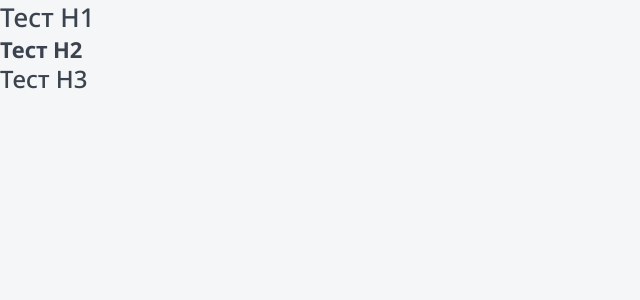
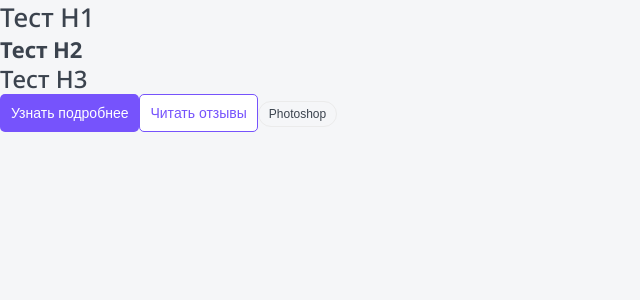
Before and after one commit to ZizzX/nextjs-pages, a Next.js app: page / in a window 1280 px wide. Shown: the top 300 px of the page, without its empty margins (0-640 px from the left). Built offline with nearby package versions, Linux system fonts and the light colour scheme.

Commit message:
Добавил компоненты Кнопка и параграф

```diff
--- /dev/null
+++ b/src/components/Button/Button.module.css
@@ -0,0 +1,48 @@
+.button {
+    cursor: pointer;
+
+    padding: 10px;
+
+    font-size: 14px;
+    font-weight: 400;
+    text-align: center;
+
+    border: 1px solid transparent;
+    border-radius: 5px;
+
+    transition: var(--transition);
+}
+
+.primary {
+    color: var(--white);
+    background: var(--primary);
+}
+
+.primary:hover {
+    background: #473289;
+}
+
+.ghost {
+    color: var(--primary);
+    background: var(--white);
+    border: 1px solid var(--primary);
+}
+
+.ghost:hover {
+    color: var(--white);
+    background: var(--primary);
+}
+
+.tag {
+    padding: 5px 10px;
+
+    font-size: 12px;
+    font-weight: 500;
+
+    border: 1px solid var(--light-grey);
+    border-radius: 20px;
+}
+
+.tag:hover {
+    border: 1px solid var(--primary);
+}
--- /dev/null
+++ b/src/components/Button/Button.props.ts
@@ -0,0 +1,6 @@
+import { DetailedHTMLProps, HTMLAttributes, ReactNode } from "react";
+
+export interface ButtonProps extends DetailedHTMLProps<HTMLAttributes<HTMLButtonElement>, HTMLButtonElement> {
+    variant?: 'primary' | 'ghost' | 'tag';
+    children: ReactNode;
+}
--- /dev/null
+++ b/src/components/Button/Button.tsx
@@ -0,0 +1,18 @@
+import React from 'react';
+import classnames from 'classnames';
+import cls from './Button.module.css';
+import { ButtonProps } from "./Button.props";
+
+export const Button = (props: ButtonProps): React.JSX.Element => {
+  const { children, className, variant = 'primary' } = props;
+
+  return (
+    <button className={classnames(cls.button, className, {
+        [cls.primary]: variant === 'primary',
+        [cls.ghost]: variant === 'ghost',
+        [cls.tag]: variant === 'tag',
+    })}>
+      {children}
+    </button>
+  );
+};
--- /dev/null
+++ b/src/components/P/P.module.css
@@ -0,0 +1,20 @@
+.p {
+    font-size: 26px;
+    line-height: 35px;
+    color: var(--text);
+}
+
+.s {
+    font-size: 14px;
+    line-height: 24px;
+}
+
+.m {
+    font-size: 16px;
+    line-height: 24px;
+}
+
+.l {
+    font-size: 18px;
+    line-height: 29px;
+}
--- /dev/null
+++ b/src/components/P/P.props.ts
@@ -0,0 +1,6 @@
+import { DetailedHTMLProps, HTMLAttributes, ReactNode } from "react";
+
+export interface PProps extends DetailedHTMLProps<HTMLAttributes<HTMLParagraphElement>, HTMLParagraphElement> {
+    children: ReactNode;
+    size?: 's' | 'm' | 'l';
+}
--- a/src/components/index.ts
+++ b/src/components/index.ts
@@ -1 +1,2 @@
 export * from './Htag/Htag';
+export * from './Button/Button';
--- a/src/pages/index.tsx
+++ b/src/pages/index.tsx
@@ -1,6 +1,6 @@
 import Head from "next/head";
 import React from "react";
-import { Htag } from "@/components";
+import { Button, Htag } from "@/components";
 
 export default function Home(): React.JSX.Element {
   return (
@@ -15,6 +15,10 @@ export default function Home(): React.JSX.Element {
         <Htag tag={"h1"}>Тест H1</Htag>
         <Htag tag={"h2"} fontWeight={700}>Тест H2</Htag>
         <Htag tag={"h3"}>Тест H3</Htag>
+
+          <Button>Узнать подробнее</Button>
+          <Button variant="ghost">Читать отзывы</Button>
+          <Button variant="tag">Photoshop</Button>
       </main>
     </>
   );
--- a/src/styles/globals.css
+++ b/src/styles/globals.css
@@ -13,6 +13,7 @@
   --white: #FFFFFF;
   --dark: #000000;
   --primary-light: #F9F8FF;
+  --transition: all 0.3s ease-in-out;
 }
 
 *,
@@ -50,6 +51,7 @@ ul, li {
 
 button {
   cursor: pointer;
+  color: var(--text);
   background: none;
   border: none;
 }
@@ -57,6 +59,7 @@ button {
 input,
 textarea {
   font-family: var(--font), sans-serif;
+  color: var(--text);
   border: none;
   outline: none;
 }
```
Also changed, not shown: src/components/P/P.tsx (added, +18 -0 lines).
